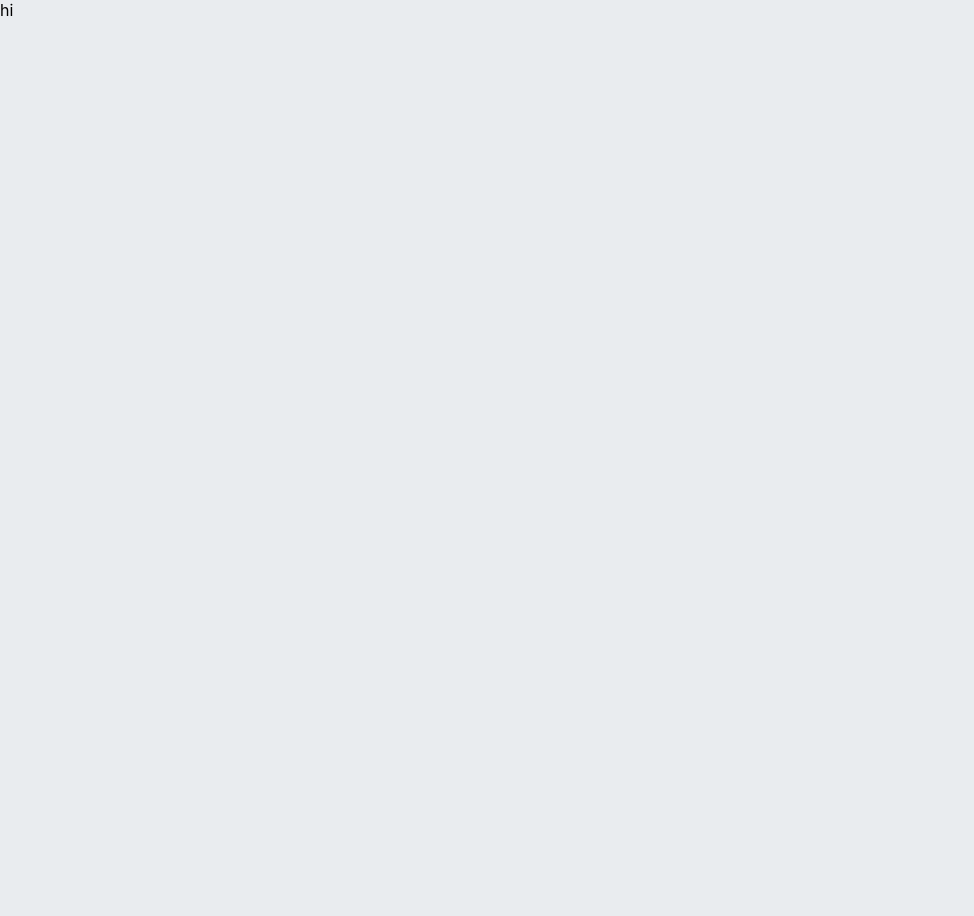
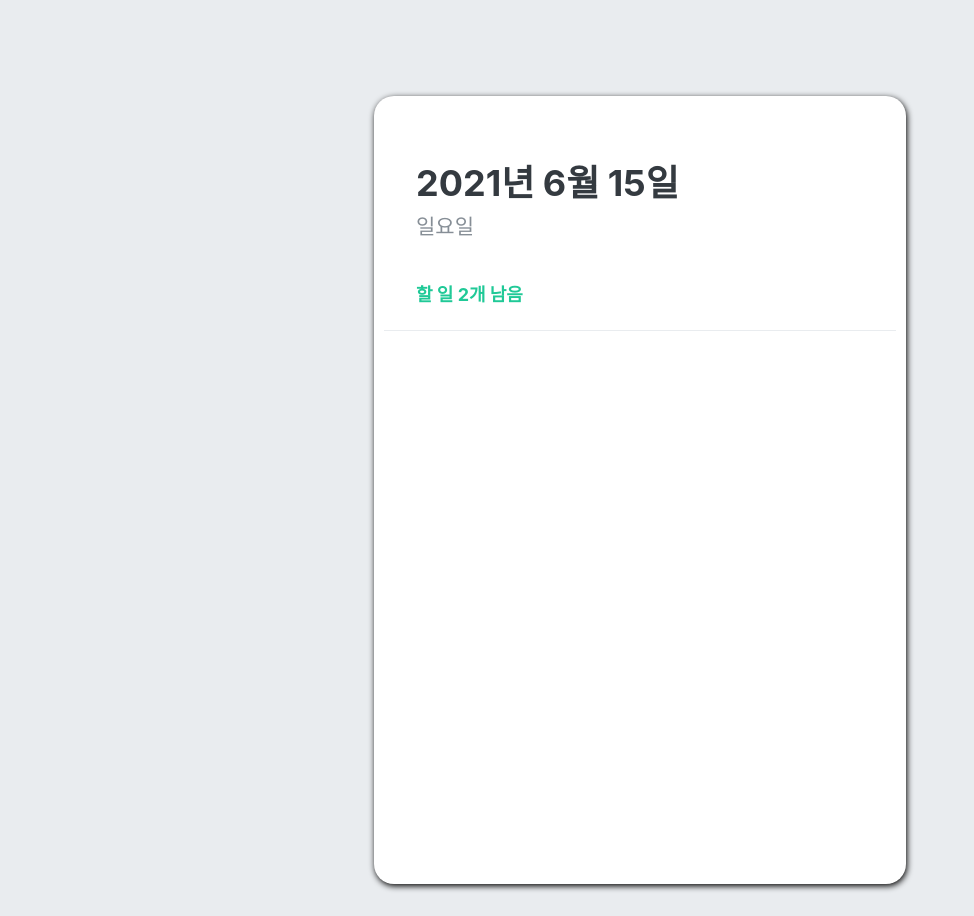
Before and after one commit to choisuyang/React-Factory, a React (Create React App) app: page / in a window 1280 px wide. Shown: the whole page, without its empty margins (0-974 px from the left). Before the commit the page ends 800 px from the top, so only its background shows below. Built offline with nearby package versions, Linux system fonts and the light colour scheme.

Commit message:
[make] todo-template

```diff
--- a/src/App.js
+++ b/src/App.js
@@ -1,5 +1,7 @@
 import React from 'react';
 import {createGlobalStyle} from 'styled-components';
+import TodoTemplate from './container/todo/TodoTemplate';
+import TodoHead from './container/todo/TodoHead';
 
 const GlobalStyle = createGlobalStyle`
   body {
@@ -12,9 +14,9 @@ function App() {
   return (
     <>
     <GlobalStyle/>
-    <div>
-     hi
-    </div>
+    <TodoTemplate>
+      <TodoHead/>
+    </TodoTemplate>
     </>
   );
 }
--- /dev/null
+++ b/src/container/todo/TodoHead.jsx
@@ -0,0 +1,39 @@
+import React from 'react';
+import styled from 'styled-components';
+
+const TodoheadBlock = styled.div`
+  padding-top : 48px;
+  padding-left: 32px;
+  padding-right: 32px;
+  padding-bottom: 24px;
+  border-bottom: 1px solid #e9ecef;
+
+  h1 {
+    margin: 0;
+    font-size: 36px;
+    color: #343a40;
+  }
+
+  .day {
+    margin-top: 4px;
+    color: #868e96;
+    font-size: 21px;
+  }
+
+  .tasks-left {
+    color: #20c997;
+    font-size: 18px;
+    margin-top: 40px;
+    font-weight: bold;
+  }
+`;
+
+export default function TodoHead() {
+  return(
+    <TodoheadBlock>
+      <h1>2021년 6월 15일</h1>
+      <div className="day">일요일</div>
+      <div className="tasks-left">할 일 2개 남음</div>
+    </TodoheadBlock>
+  );
+}
--- /dev/null
+++ b/src/container/todo/TodoTemplate.jsx
@@ -0,0 +1,27 @@
+import React from 'react';
+import styled from 'styled-components';
+
+const TodoTemplateBlock = styled.div`
+  width: 512px;
+  height: 768px;
+
+  position : relative;
+  background: white;
+  border-radius: 20px;
+  box-shadow: 1px 2px 6px black;
+  padding 10px;
+
+  margin: 0 auto;
+  margin-top: 96px;
+  margin-bottom: 32px;
+
+  display: flex;
+  flex-direction: column;
+`;
+
+
+export default function TodoTemplate({children}) {
+  return (
+    <TodoTemplateBlock>{children}</TodoTemplateBlock>
+  )
+}
```
